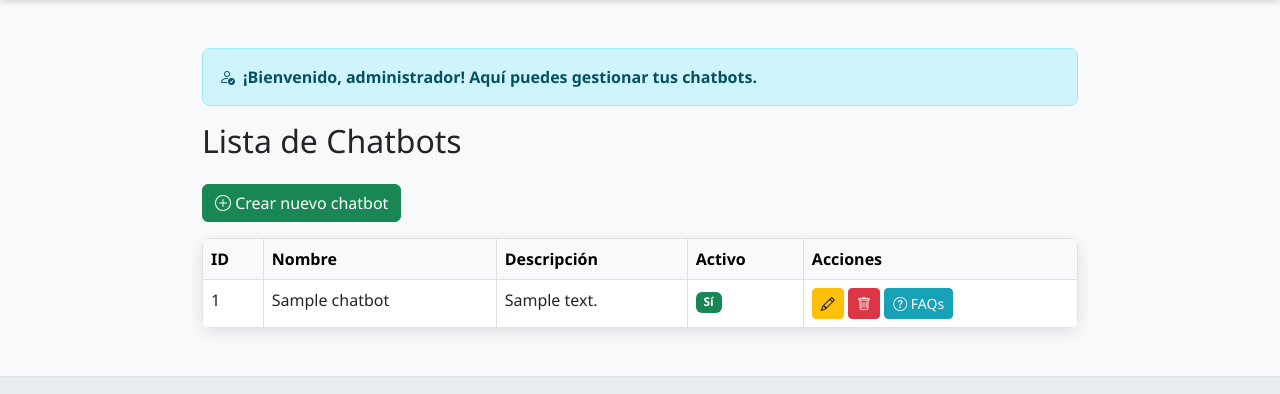
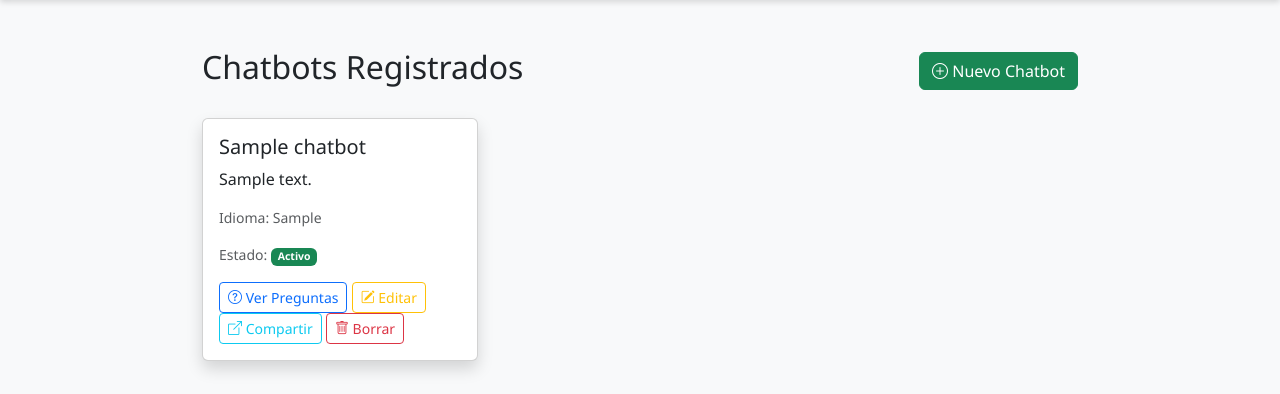
Before and after one commit to elisarrtech/proyectoflask, a Flask app: page /dashboard in a window 1280 px wide. Shown: the part 62-456 px from the top of the page. Run offline with Flask 3, Linux system fonts and the light colour scheme; the visitor is signed in with stand-in values (Sample User, id 1); tables that the repository leaves empty hold one stand-in row (values such as "Sample post").

Commit message:
Update dashboard.html

```diff
--- a/templates/dashboard.html
+++ b/templates/dashboard.html
@@ -1,57 +1,52 @@
-
 {% extends "base.html" %}
-
 {% block content %}
 
-{% if session.pop('welcome', None) %}
-  <div class="alert alert-info d-flex align-items-center" role="alert">
-    <i class="bi bi-person-check me-2"></i>
-    ¡Bienvenido, administrador! Aquí puedes gestionar tus chatbots.
+<div class="d-flex justify-content-between align-items-center mb-4">
+  <h2>Chatbots Registrados</h2>
+  <a href="{{ url_for('nuevo') }}" class="btn btn-success">
+    <i class="bi bi-plus-circle"></i> Nuevo Chatbot
+  </a>
+</div>
+
+{% if chatbots %}
+  <div class="row">
+    {% for bot in chatbots %}
+      <div class="col-md-6 col-lg-4 mb-4">
+        <div class="card h-100 shadow">
+          <div class="card-body">
+            <h5 class="card-title">{{ bot.nombre }}</h5>
+            <p class="card-text">{{ bot.descripcion }}</p>
+            <p class="text-muted small">Idioma: {{ bot.idioma }}</p>
+            <p class="text-muted small">
+              Estado:
+              <span class="badge bg-{{ 'success' if bot.activo else 'secondary' }}">
+                {{ 'Activo' if bot.activo else 'Inactivo' }}
+              </span>
+            </p>
+            <a href="{{ url_for('faqs', bot_id=bot.id) }}" class="btn btn-sm btn-outline-primary">
+              <i class="bi bi-question-circle"></i> Ver Preguntas
+            </a>
+            <a href="{{ url_for('editar', bot_id=bot.id) }}" class="btn btn-sm btn-outline-warning">
+              <i class="bi bi-pencil-square"></i> Editar
+            </a>
+            <a href="{{ url_for('ver_chatbot', bot_id=bot.id) }}" class="btn btn-sm btn-outline-info" target="_blank">
+              <i class="bi bi-box-arrow-up-right"></i> Compartir
+            </a>
+            <form action="{{ url_for('borrar') }}" method="POST" class="d-inline">
+              <input type="hidden" name="bot_id" value="{{ bot.id }}">
+              <button type="submit" class="btn btn-sm btn-outline-danger" onclick="return confirm('¿Estás seguro de eliminar este chatbot?')">
+                <i class="bi bi-trash"></i> Borrar
+              </button>
+            </form>
+          </div>
+        </div>
+      </div>
+    {% endfor %}
+  </div>
+{% else %}
+  <div class="alert alert-warning text-center">
+    No hay chatbots registrados aún.
   </div>
 {% endif %}
 
-<h2 class="mb-4">Lista de Chatbots</h2>
-
-<a href="{{ url_for('nuevo') }}" class="btn btn-success mb-3">
-  <i class="bi bi-plus-circle"></i> Crear nuevo chatbot
-</a>
-
-<table class="table table-bordered table-hover">
-  <thead class="table-light">
-    <tr>
-      <th>ID</th>
-      <th>Nombre</th>
-      <th>Descripción</th>
-      <th>Activo</th>
-      <th>Acciones</th>
-    </tr>
-  </thead>
-  <tbody>
-    {% for bot in chatbots %}
-    <tr>
-      <td>{{ bot.id }}</td>
-      <td>{{ bot.nombre }}</td>
-      <td>{{ bot.descripcion }}</td>
-      <td>
-        {% if bot.activo %}
-          <span class="badge bg-success">Sí</span>
-        {% else %}
-          <span class="badge bg-secondary">No</span>
-        {% endif %}
-      </td>
-      <td>
-        <a href="{{ url_for('editar', bot_id=bot.id) }}" class="btn btn-sm btn-warning"><i class="bi bi-pencil"></i></a>
-        <form action="{{ url_for('borrar') }}" method="POST" class="d-inline">
-          <input type="hidden" name="bot_id" value="{{ bot.id }}">
-          <button type="submit" class="btn btn-sm btn-danger" onclick="return confirm('¿Estás seguro de eliminar este bot?')">
-            <i class="bi bi-trash"></i>
-          </button>
-        </form>
-        <a href="{{ url_for('faqs', bot_id=bot.id) }}" class="btn btn-sm btn-info text-white"><i class="bi bi-question-circle"></i> FAQs</a>
-      </td>
-    </tr>
-    {% endfor %}
-  </tbody>
-</table>
-
 {% endblock %}
```
